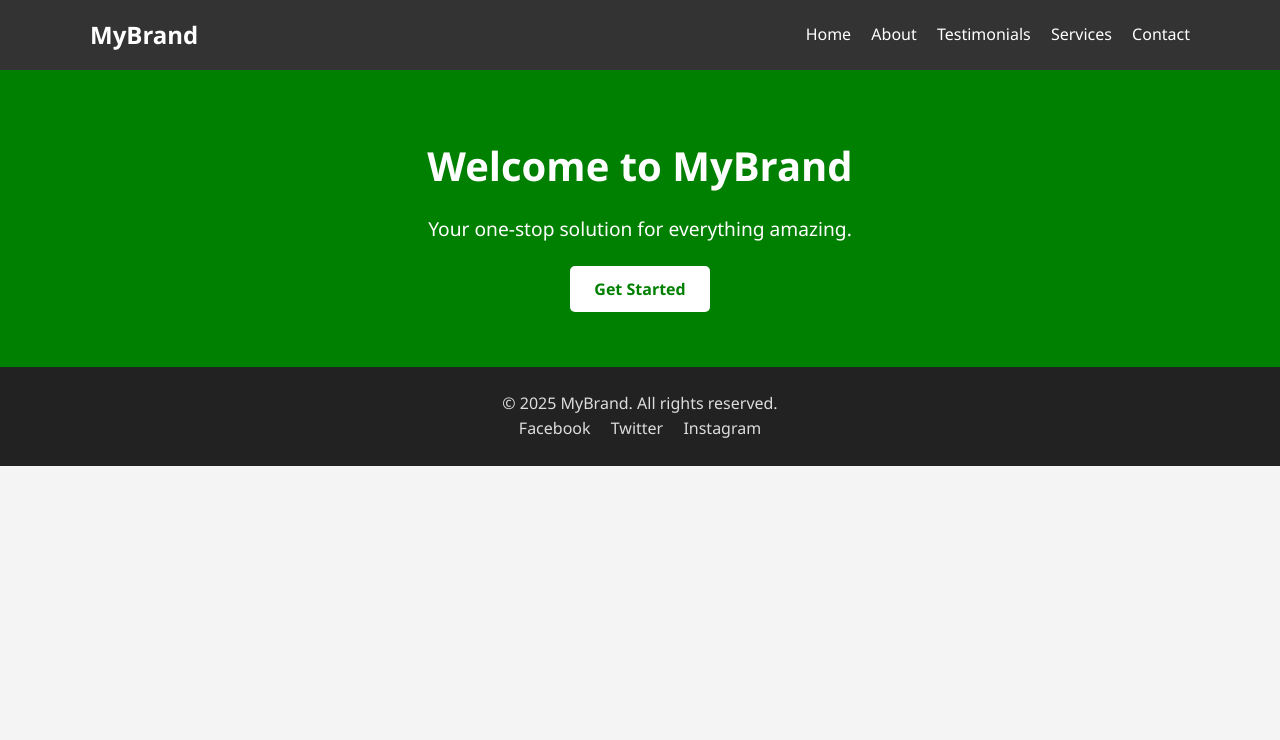
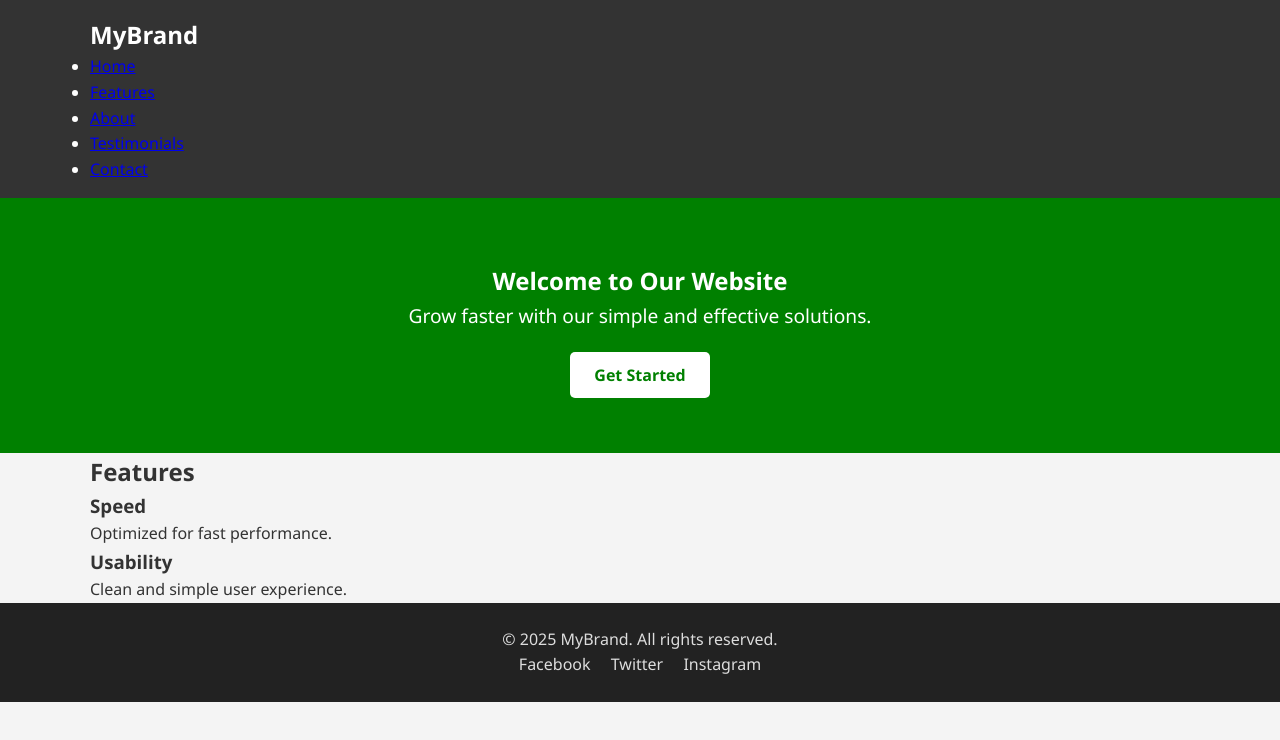
Before and after one commit to indian3lion6/Intern_practice, a plain HTML site: page index.html in a window 1280 px wide. Drawn offline with Linux system fonts and the light colour scheme.

Commit message:
Update index.html

```diff
--- a/index.html
+++ b/index.html
@@ -4,34 +4,50 @@
   <meta charset="UTF-8" />
   <meta name="viewport" content="width=device-width, initial-scale=1.0"/>
   <title>Responsive Landing Page</title>
-  <link rel="stylesheet" href="style.css" />
+  <link rel="stylesheet" href="style.css"/>
 </head>
 <body>
-
   <!-- Header -->
   <header>
-    <div class="container nav-container">
-      <div class="logo">MyBrand</div>
-      <nav class="nav">
-        <a href="#">Home</a>
-        <a href="#">About</a>
-        <a href="#">Testimonials</a>
-        <a href="#">Services</a>
-        <a href="#">Contact</a>
+    <div class="container">
+      <h1 class="logo">MyBrand</h1>
+      <nav>
+        <ul class="nav-links">
+          <li><a href="#">Home</a></li>
+          <li><a href="#features">Features</a></li>
+          <li><a href="#about">About</a></li>
+          <li><a href="#testimonials">Testimonials</a></li>
+          <li><a href="#contact">Contact</a></li>
+        </ul>
       </nav>
     </div>
   </header>
 
   <!-- Hero Section -->
   <section class="hero">
-    <div class="container hero-content">
-      <h1>Welcome to MyBrand</h1>
-      <p>Your one-stop solution for everything amazing.</p>
-      <a href="#" class="btn">Get Started</a>
+    <div class="hero-content">
+      <h2>Welcome to Our Website</h2>
+      <p>Grow faster with our simple and effective solutions.</p>
+      <a href="#contact" class="btn">Get Started</a>
     </div>
   </section>
 
-  <!-- Footer -->
+  <!-- Features Section -->
+  <section id="features" class="features">
+    <div class="container">
+      <h2>Features</h2>
+      <div class="feature-grid">
+        <div class="feature">
+          <h3>Speed</h3>
+          <p>Optimized for fast performance.</p>
+        </div>
+        <div class="feature">
+          <h3>Usability</h3>
+          <p>Clean and simple user experience.</p>
+        </div>
+      </div>
+    </div>
+  </section>
   <footer>
     <div class="container footer-content">
       <p>&copy; 2025 MyBrand. All rights reserved.</p>
@@ -42,6 +58,5 @@
       </div>
     </div>
   </footer>
-
 </body>
 </html>
```
